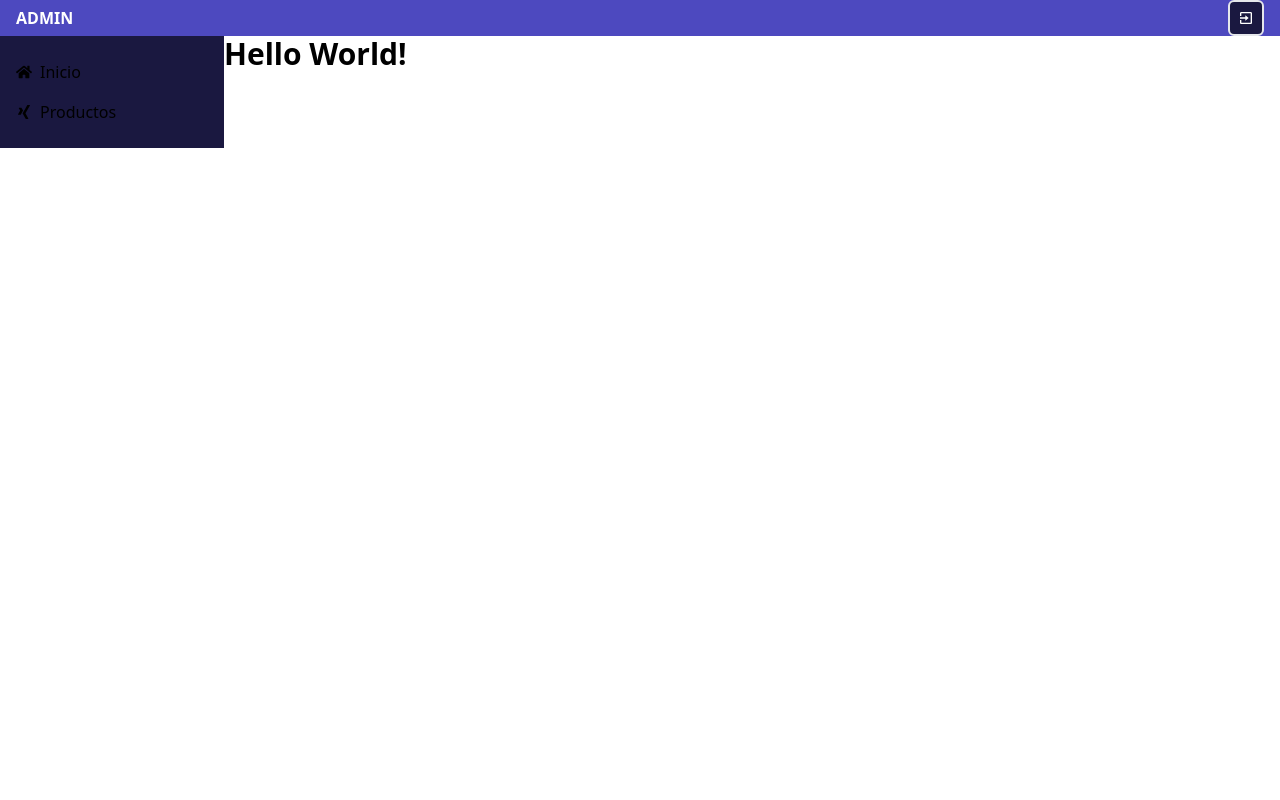
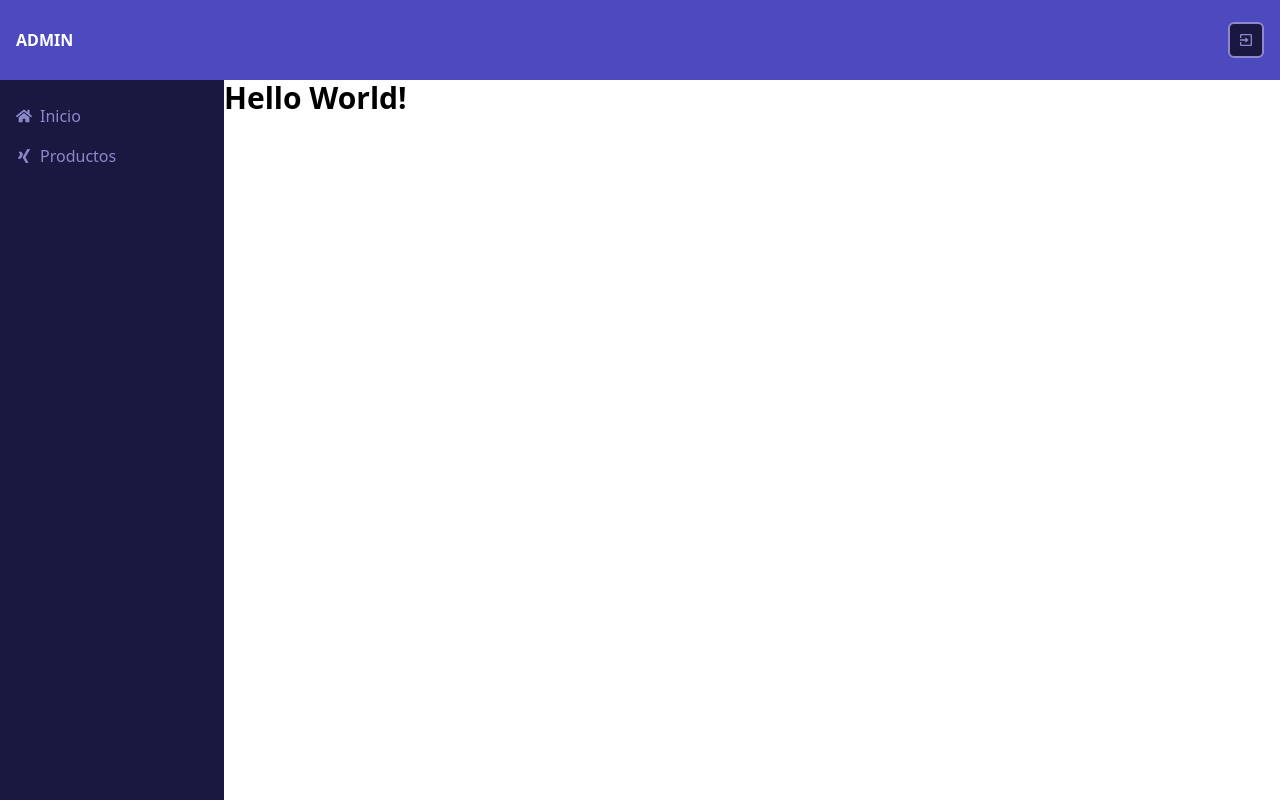
Before and after one commit to lopez-tomas/nextjs-crud, a Next.js app in the folder frontend/: page / in a window 1280 px wide. Built offline with nearby package versions, Linux system fonts and the light colour scheme.

Commit message:
[FEAT/tailwind]: new colors and spacings added.

```diff
--- a/frontend/tailwind.config.js
+++ b/frontend/tailwind.config.js
@@ -8,12 +8,22 @@ module.exports = {
   theme: {
     extend: {
       colors: {
-        "white-color": "var(--white)",
-        "black-color": "var(--black)",
-        "primary-color": "var(--primary-color)",
-        "secondary-color": "var(--secondary-color)",
-        "green-color": "var(--green)",
-        "red-color": "var(--red)",
+        'white-color': 'var(--white)',
+        'black-color': 'var(--black)',
+        'black-2-color': 'var(--black-2)',
+        'green-color': 'var(--green)',
+        'red-color': 'var(--red)',
+        'primary-color': 'var(--primary-color)',
+        'secondary-color': 'var(--secondary-color)',
+        'tertiary-color': 'var(--tertiary-color)',
+        'fourth-color': 'var(--fourth-color)',
+        'auxiliar-color': 'var(--auxiliar-color)',
+      },
+      spacing: {
+        '10vh': '10vh',
+        '20vh': '20vh',
+        '80vh': '80vh',
+        '90vh': '90vh',
       }
     },
   },
```
